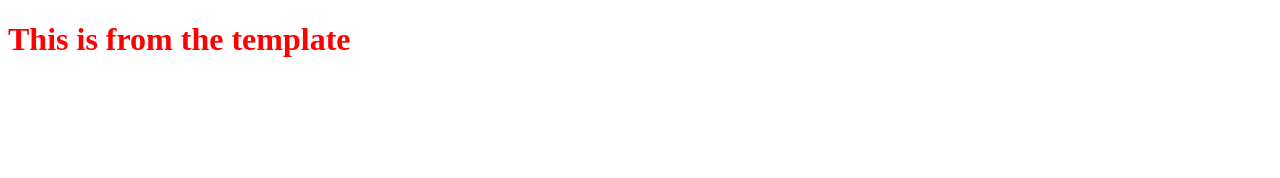
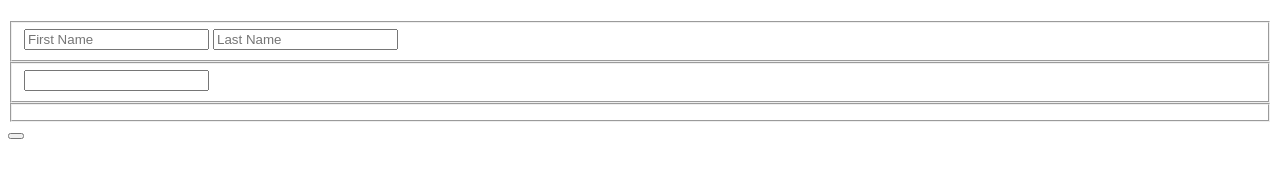
Before and after one commit to Kuanchiliao1/form_project, a website built with webpack: page src/index.html in a window 1280 px wide. Built offline with nearby package versions, Linux system fonts and the light colour scheme.

Commit message:
Add custom font

```diff
--- a/src/index.html
+++ b/src/index.html
@@ -6,6 +6,35 @@
   <title>Document</title>
 </head>
 <body>
-  <h1 class="hello">This is from the template</h1>
+  <main id="app">
+    <div class="left-page">
+      <header>
+        <!-- logo -->
+        <h1></h1>
+      </header>
+    </div>
+    <div class="right-page">
+      <section class="top"></section>
+      <section class="middle">
+        <fieldset>
+          <label for="first_name"></label>
+          <input type="text" name="first_name" id="first_name" placeholder="First Name">
+          <label for="last_name"></label>
+          <input type="text" name="last_name" id="last_name" placeholder="Last Name">
+        </fieldset>
+        <fieldset>
+          <label for="email"></label>
+          <input type="email">
+        </fieldset>
+        <fieldset>
+
+        </fieldset>
+      </section>
+      <section class="bottom">
+        <button type="submit"></button>
+        <p></p>
+      </section>
+    </div>
+  </main>
 </body>
 </html>
```
Also changed, not shown: src/Norse-Bold.otf (added).
